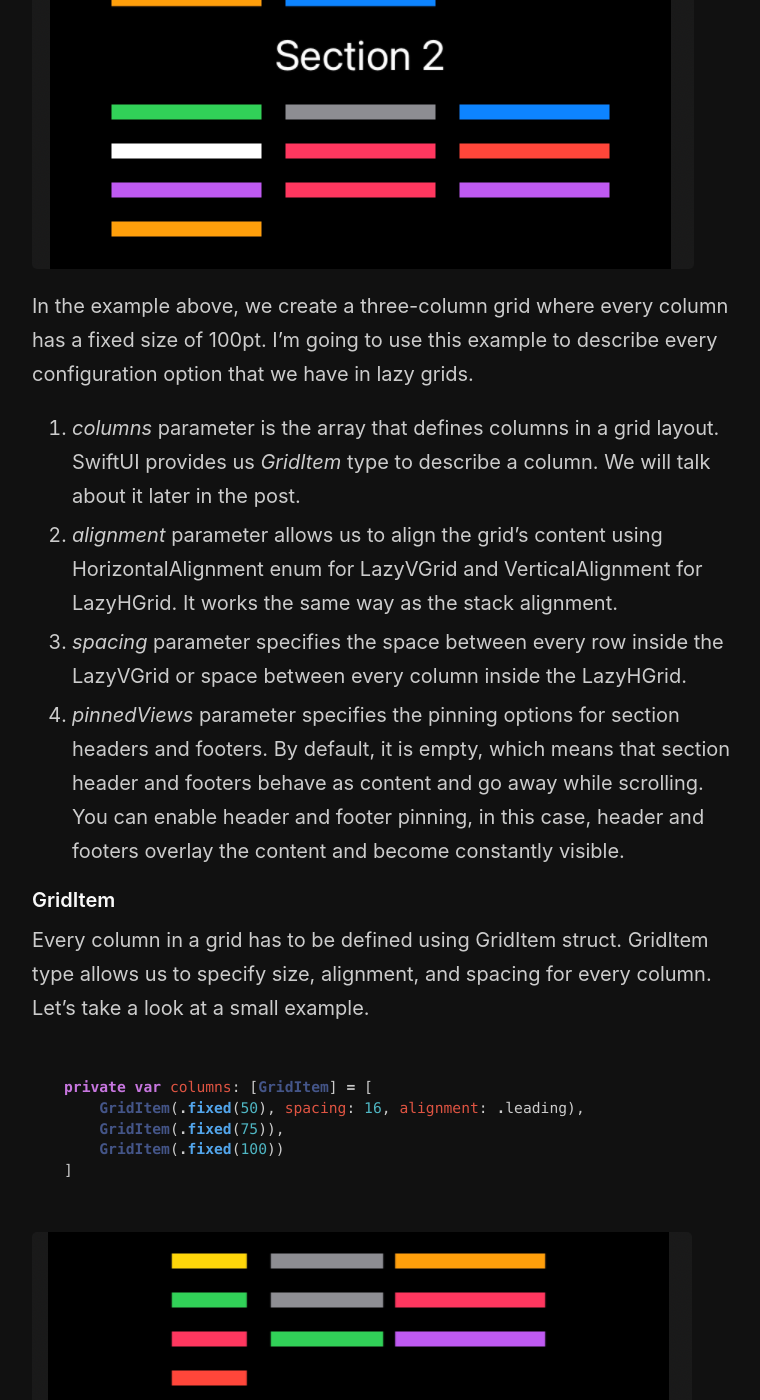
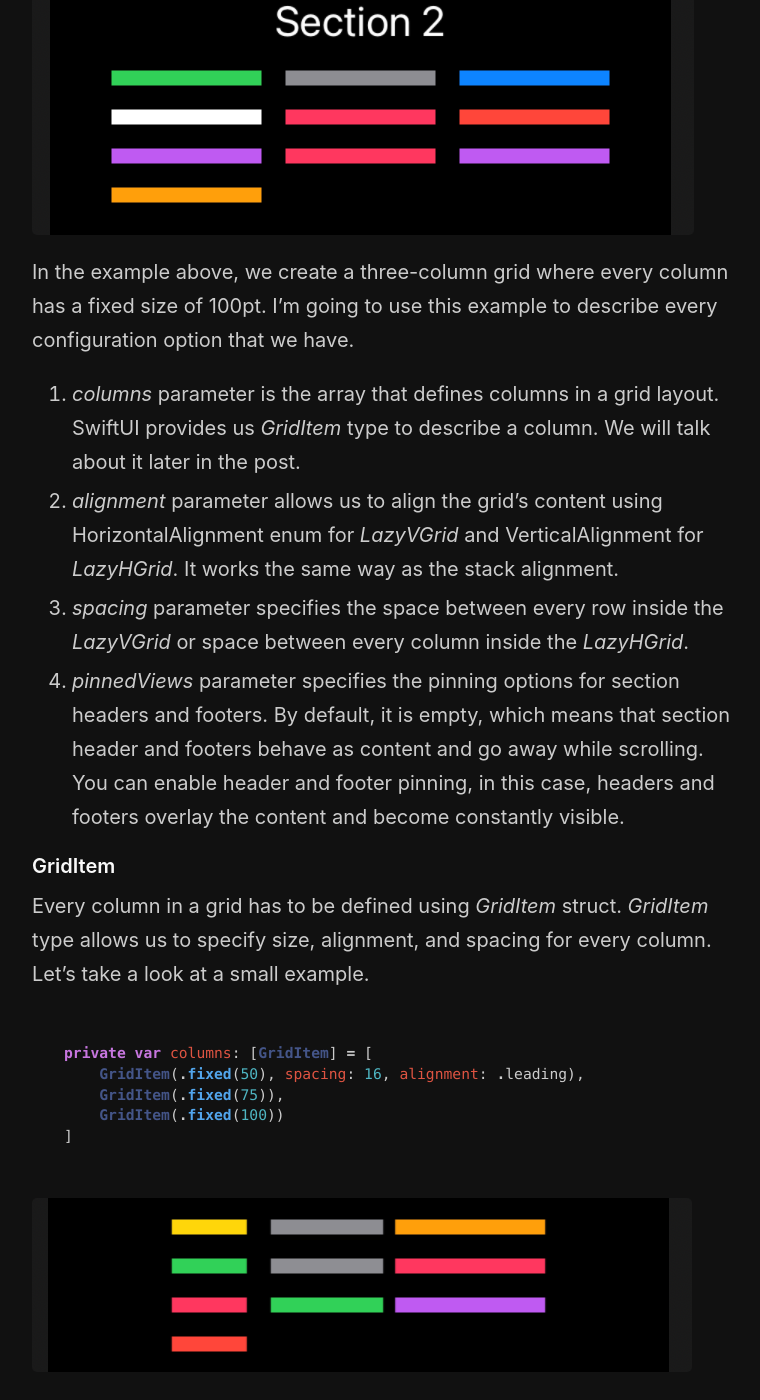
Before and after one commit to mecid/mecid.github.io, a Jekyll site: the page built from _posts/2020-07-08-mastering-grids-in-swiftui.md, in a window 1280 px wide and 1400 px high, scrolled down 1675 px. Shown: the whole window, without its empty margins (258-1018 px from the left). Built offline with Jekyll 4.4.1, drawn with Linux system fonts in a browser that asks for light colours; some of the changed text lies outside the part shown.

Commit message:
Update 2020-07-08-mastering-grids-in-swiftui.md

````diff
--- a/_posts/2020-07-08-mastering-grids-in-swiftui.md
+++ b/_posts/2020-07-08-mastering-grids-in-swiftui.md
@@ -5,10 +5,10 @@
 category: Mastering SwiftUI views
 ---
 
-This week I want to talk about grids in SwiftUI. It was the most expected feature of SwiftUI. Everybody has been waiting for UICollectionView alternative in SwiftUI, and it finally arrived this year. SwiftUI provides us LazyVGrid and LazyHGrid views that we can use to build grid-based layouts.
+This week I want to talk about grids in SwiftUI. It was the most expected feature. Everybody has been waiting for *UICollectionView* alternative in SwiftUI, and finally it arrived this year. SwiftUI provides us *LazyVGrid* and *LazyHGrid* views that we can use to build grid-based layouts.
 
 #### Basics
-LazyVGrid and LazyHGrid are two new view types that SwiftUI gives us to build a super custom grid-based layout. The only difference between them is the layout axis. LazyVGrid populates the available space in the vertical direction. On the other hand, LazyHGrid arranges its children in the horizontal direction. Axis is the only difference between these two views. That's why everything that you see about LazyVGrid applies to LazyHStack and vice versa. Let's take a look at our first example.
+*LazyVGrid* and *LazyHGrid* are two new view types that SwiftUI gives us to build a super custom grid-based layout. The only difference between them is the layout axis. *LazyVGrid* populates the available space in the vertical direction. On the other hand, *LazyHGrid* arranges its children in the horizontal direction. Axis is the only difference between these two views. That's why everything that you see about *LazyVGrid* applies to *LazyHStack* and vice versa. Let's take a look at our first example.
 
 ```swift
 struct ContentView: View {
@@ -45,15 +45,15 @@
 
 ![grid](/public/grid1.png)
 
-In the example above, we create a three-column grid where every column has a fixed size of 100pt. I'm going to use this example to describe every configuration option that we have in lazy grids.
+In the example above, we create a three-column grid where every column has a fixed size of 100pt. I'm going to use this example to describe every configuration option that we have.
 
 1. *columns* parameter is the array that defines columns in a grid layout. SwiftUI provides us *GridItem* type to describe a column. We will talk about it later in the post.
-2. *alignment* parameter allows us to align the grid's content using HorizontalAlignment enum for LazyVGrid and VerticalAlignment for LazyHGrid. It works the same way as the stack alignment.
-3. *spacing* parameter specifies the space between every row inside the LazyVGrid or space between every column inside the LazyHGrid.
-4. *pinnedViews* parameter specifies the pinning options for section headers and footers. By default, it is empty, which means that section header and footers behave as content and go away while scrolling. You can enable header and footer pinning, in this case, header and footers overlay the content and become сonstantly visible.
+2. *alignment* parameter allows us to align the grid's content using HorizontalAlignment enum for *LazyVGrid* and VerticalAlignment for *LazyHGrid*. It works the same way as the stack alignment.
+3. *spacing* parameter specifies the space between every row inside the *LazyVGrid* or space between every column inside the *LazyHGrid*.
+4. *pinnedViews* parameter specifies the pinning options for section headers and footers. By default, it is empty, which means that section header and footers behave as content and go away while scrolling. You can enable header and footer pinning, in this case, headers and footers overlay the content and become сonstantly visible.
 
 #### GridItem
-Every column in a grid has to be defined using GridItem struct. GridItem type allows us to specify size, alignment, and spacing for every column. Let's take a look at a small example.
+Every column in a grid has to be defined using *GridItem* struct. *GridItem* type allows us to specify size, alignment, and spacing for every column. Let's take a look at a small example.
 
 ```swift
 private var columns: [GridItem] = [
@@ -67,9 +67,9 @@
 
 As you can see, every column can have different sizing, spacing, and alignment options. The most interesting here is sizing. There are three ways to define the size of a column inside a grid. It can be fixed or flexible or adaptive.
 
-The fixed column is the easiest one. Grid setup the column to match the size that you define. In the previous example, we created a three-column layout where columns have fixed sizes 50pt, 75pt, and 100pt accordingly.
+The **fixed** column is the easiest one. Grid setup the column to match the size that you define. In the previous example, we created a three-column layout where columns have fixed sizes 50pt, 75pt, and 100pt accordingly.
 
-The flexible option allows us to define a column that expands or shrinks depending on available space. We can also provide a minimum and maximum size for the flexible column. By default, it uses 10pt as minimal value and infinity as maximal.
+The **flexible** option allows us to define a column that expands or shrinks depending on available space. We can also provide a minimum and maximum size for the flexible column. By default, it uses 10pt as minimal value and infinity as maximal.
 
 ```swift
 private var columns: [GridItem] = [
@@ -82,7 +82,7 @@
 
 Here we create a layout that divides available space between two flexible columns. The first column requires 250pt to be a minimum size, where the second one consumes all the available space.
 
-The most exciting option is adaptive. The adaptive option allows us to place multiple items in the space of a single flexible column. Let's take a look at the example to understand it better.
+The most exciting option is **adaptive**. The adaptive option allows us to place multiple items in the space of a single flexible column. Let's take a look at the example to understand it better.
 
 ```swift
 private var columns: [GridItem] = [
````
